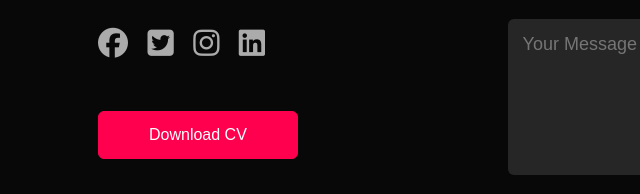
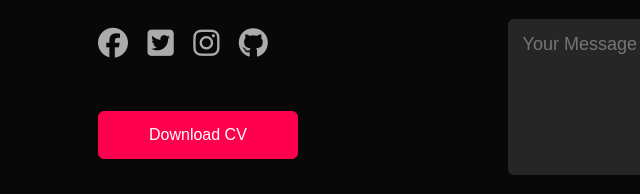
Before and after one commit to Wahab019/Portfolio-Website, a plain HTML site: page index.html in a window 1280 px wide. Shown: the part 2790-2984 px from the top of the page, 30-670 px from the left. Drawn offline with Linux system fonts and the light colour scheme.

Commit message:
Add existing project files prior to the push to GitHub.

```diff
--- a/index.html
+++ b/index.html
@@ -152,7 +152,7 @@
                         <a href="http://facebook.com/abdulwahaab.awwal"><i class="fab fa-facebook"></i></a>
                         <a href="http://twitter.com/theboyAA"><i class="fab fa-twitter-square"></i></a>
                         <a href="http://instagram.com/therealmoyosore"><i class="fab fa-instagram"></i></a>
-                        <a href=""><i class="fab fa-linkedin"></i></a>
+                        <a href="http://github.com/Wahab019"><i class="fa-brands fa-github"></i></a>
                     </div>
                     <a href="images/my-cv.pdf" download class="btn btn2">Download CV</a>
                 </div>
```
